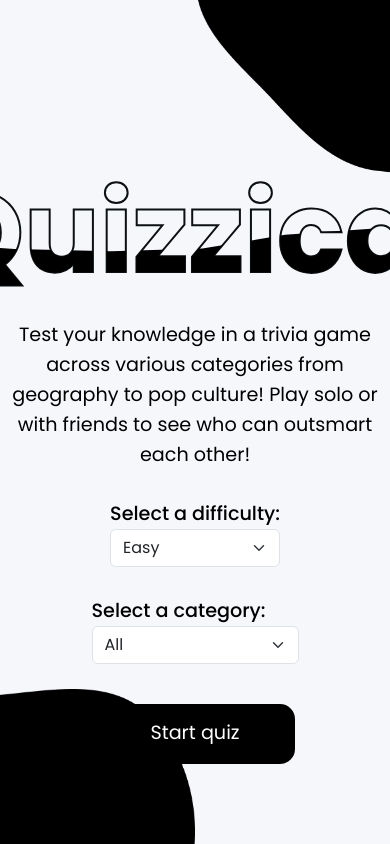
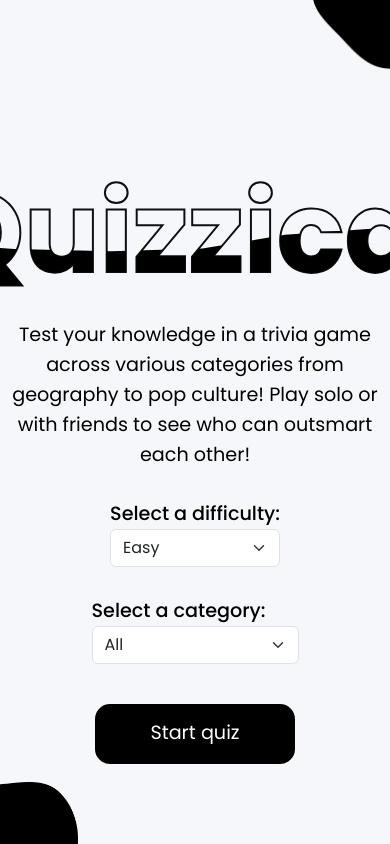
Before and after one commit to steph-xue/quizzical, a React (Vite) app: page / in a window 390 px wide. Shown: the top 844 px of the page. Built offline with nearby package versions, Linux system fonts and the light colour scheme.

Commit message:
make blobs responsive on mobile devices

```diff
--- a/src/style.css
+++ b/src/style.css
@@ -23,7 +23,7 @@ body {
 
 @media only screen and (max-width: 600px) {
   body {
-    background-size: 50%, 50%; /* Reduce the size of the background images on small screens */
+    background-size: 20%, 20%; /* Reduce the size of the background images on small screens */
   }
 }
 
```
